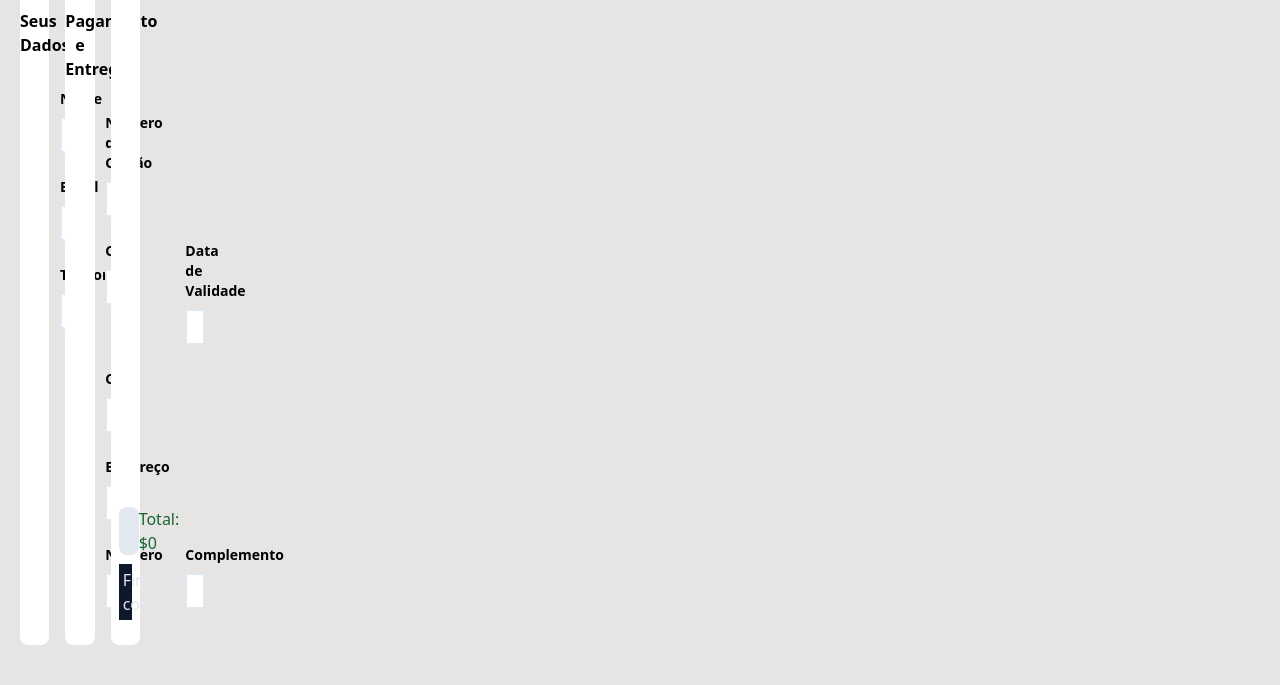
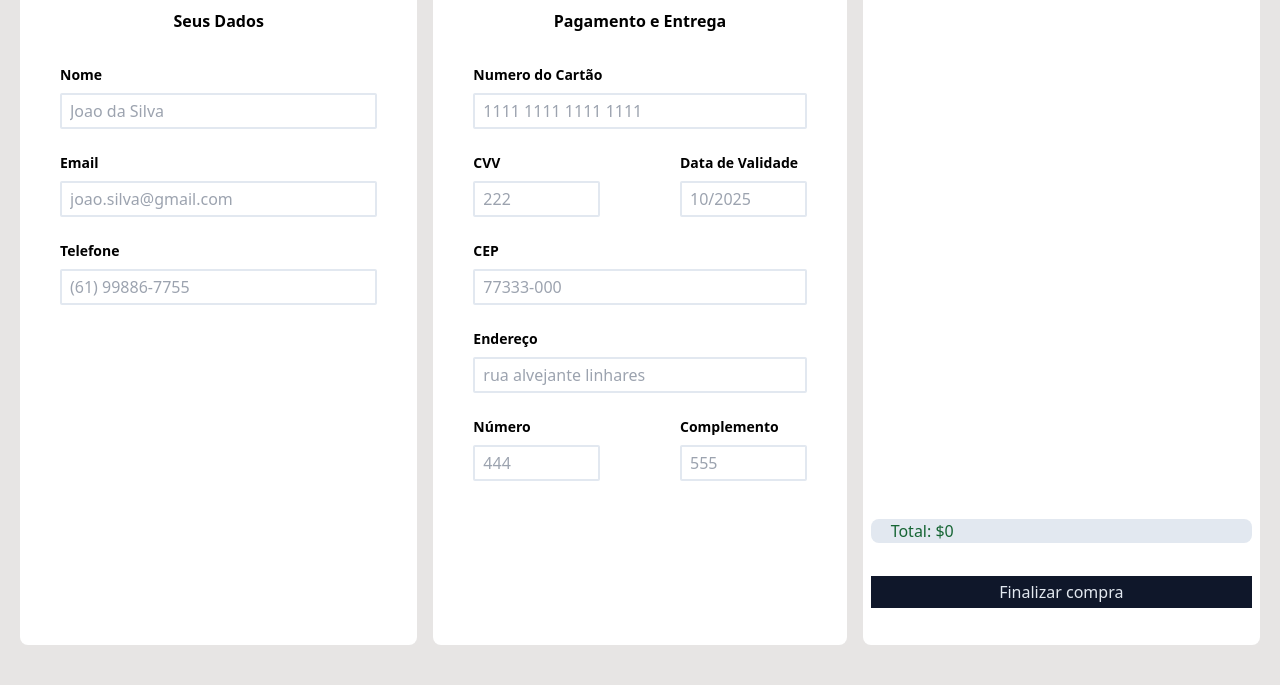
Before and after one commit to MuriloLucena08/GamePlayStore, a website built with Vite: page checkout.html in a window 1280 px wide. Shown: the part 115-800 px from the top of the page. Built offline with nearby package versions, Linux system fonts and the light colour scheme.

Commit message:
Update checkout.html

```diff
--- a/checkout.html
+++ b/checkout.html
@@ -19,7 +19,7 @@
     referrerpolicy="no-referrer"
   />
 </head>
-<body class="md:w-32 bg-stone-200 flex flex-col h-screen">
+<body class="bg-stone-200 flex flex-col h-screen">
     <header class="flex text-xl bg-lime-600 h-16 px-8 py-4 shadow-xl shadow-lime-100 justify-between sticky top-0 z-10">
       <div class="flex text-slate-200">
         <a href="./">
```
